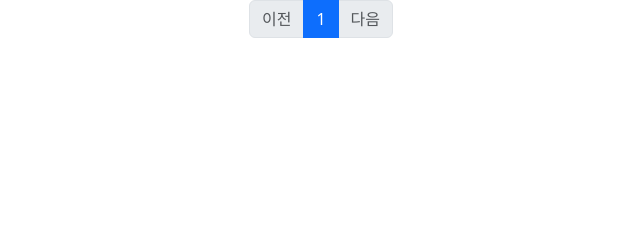
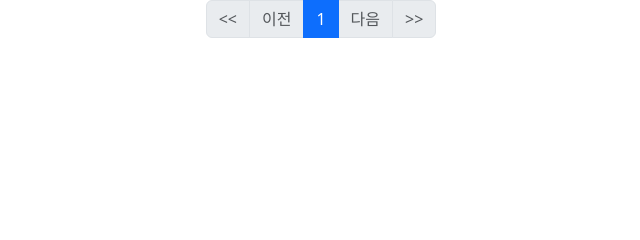
Before and after one commit to wh123rus/kafkaresult, a Django app: page / in a window 1280 px wide. Shown: the part 126-366 px from the top of the page, without its empty margins (319-959 px from the left). Run offline with Django 4.2, Linux system fonts and the light colour scheme; data that the repository does not hold is empty.

Commit message:
Edit pagenator

```diff
--- a/templates/result.html
+++ b/templates/result.html
@@ -71,10 +71,14 @@
 
     <!-- Bootstrap의 페이징 컴포넌트 추가 -->
     <ul class="pagination justify-content-center">
+        <!-- 처음으로 가는 버튼 -->
+        <li class="page-item {% if kafka_db_data.number == 1 %}disabled{% endif %}">
+            <a class="page-link" href="?page=1{% if current_item_filter %}&item_filter={{ current_item_filter }}{% endif %}"><<</a>
+        </li>
         <!-- 이전페이지 -->
         {% if kafka_db_data.has_previous %}
         <li class="page-item">
-            <a class="page-link" href="?page={{ kafka_db_data.previous_page_number }}{% if current_item_filter %}&item_filter={{ current_item_filter }}{% endif %}">이전</a>
+            <a class="page-link" href="?page={{ kafka_db_data.previous_page_number }}{% if current_item_filter %}&item_filter={{ current_item_filter }}{% endif %}"><</a>
         </li>
         {% else %}
         <li class="page-item disabled">
@@ -98,13 +102,17 @@
         <!-- 다음페이지 -->
         {% if kafka_db_data.has_next %}
         <li class="page-item">
-            <a class="page-link" href="?page={{ kafka_db_data.next_page_number }}{% if current_item_filter %}&item_filter={{ current_item_filter }}{% endif %}">다음</a>
+            <a class="page-link" href="?page={{ kafka_db_data.next_page_number }}{% if current_item_filter %}&item_filter={{ current_item_filter }}{% endif %}">></a>
         </li>
         {% else %}
         <li class="page-item disabled">
             <span class="page-link">다음</span>
         </li>
         {% endif %}
+        <!-- 마지막으로 가는 버튼 -->
+        <li class="page-item {% if kafka_db_data.number == kafka_db_data.paginator.num_pages %}disabled{% endif %}">
+            <a class="page-link" href="?page={{ kafka_db_data.paginator.num_pages }}{% if current_item_filter %}&item_filter={{ current_item_filter }}{% endif %}">>></a>
+        </li>
     </ul>
 </body>
 </html>
```
